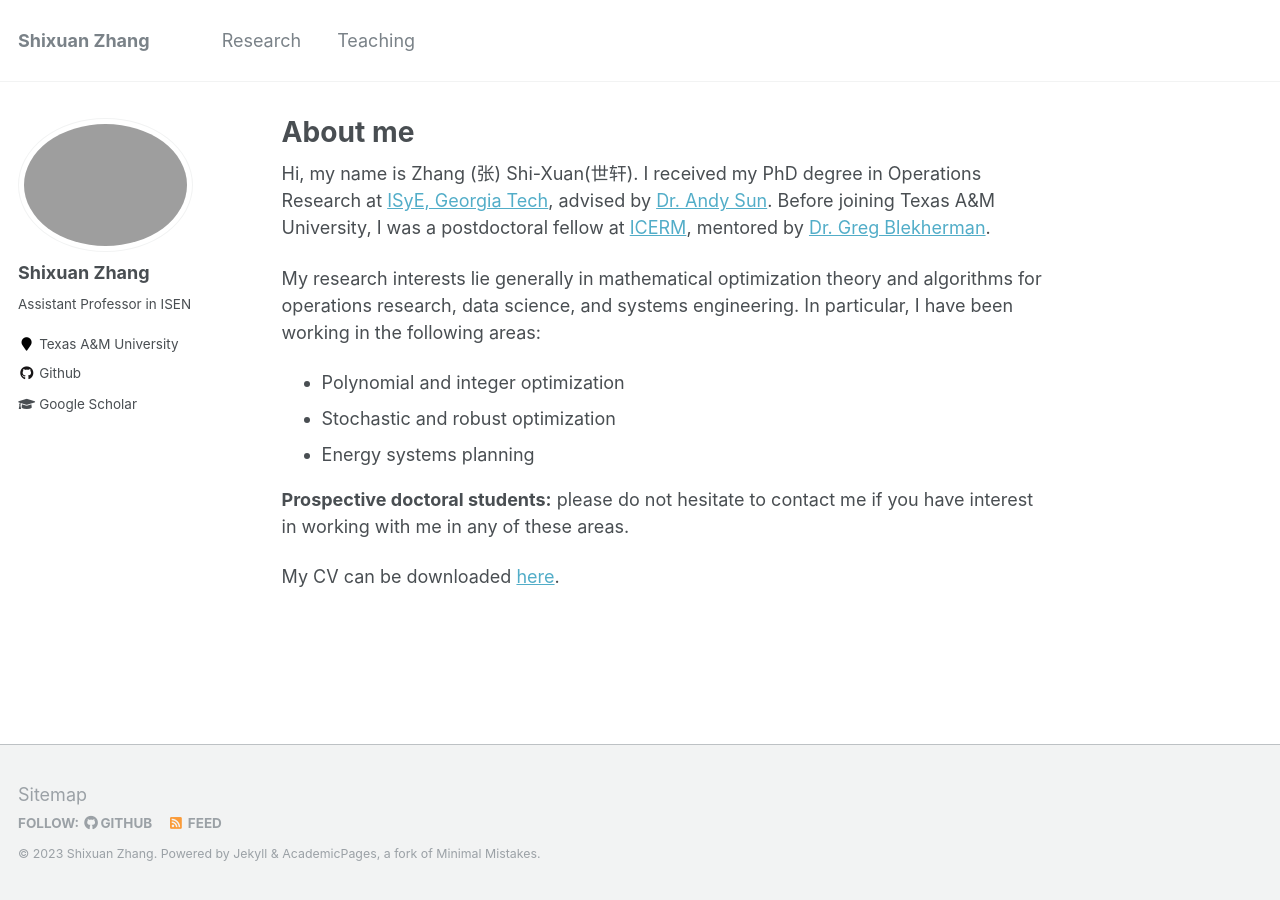
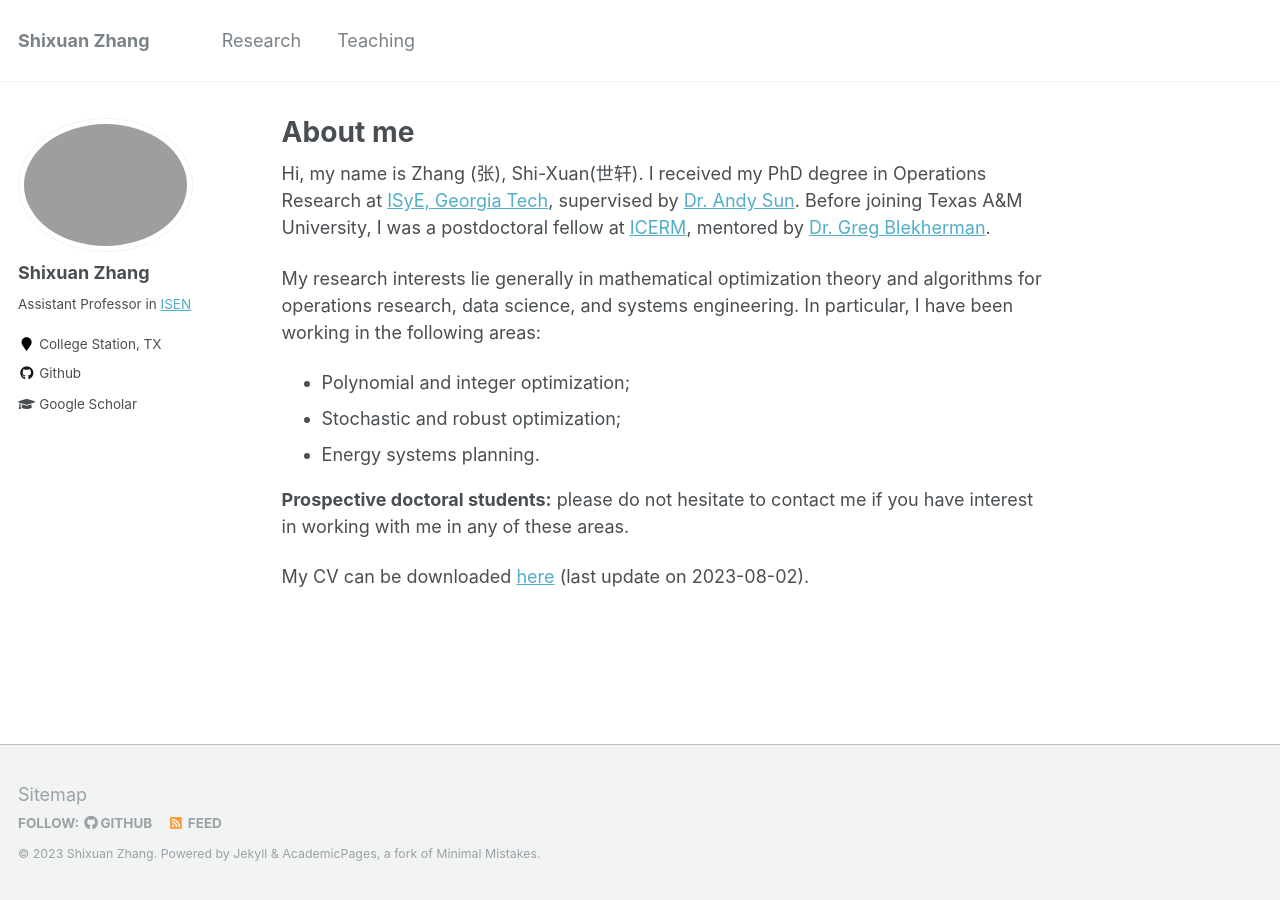
Before and after one commit to shixuan-zhang/shixuan-zhang.github.io, a Jekyll site: the page built from _pages/about.md, in a window 1280 px wide. Built offline with Jekyll 4.4.1, drawn with Linux system fonts in a browser that asks for light colours.

Commit message:
Update CV and talks

```diff
--- a/_config.yml
+++ b/_config.yml
@@ -8,7 +8,7 @@
 # Site Settings
 locale                   : "en-US"
 title                    : "Shixuan Zhang"
-logo                     : "/images/site-logo.png"
+logo                     : # "/images/site-logo.png"
 title_separator          : "-"
 name                     : &name "Shixuan Zhang"
 description              : &description "Researcher in Mathematical Optimization"
@@ -81,11 +81,11 @@ analytics:
 
 # Site Author
 author:
-  name             : "Shixuan Zhang"
+  name             : Shixuan Zhang
   avatar           : "profile.png"
-  bio              : "Assistant Professor in ISEN"
-  location         : # "College Station, TX"
-  employer         : "Texas A&M University"
+  bio              : Assistant Professor in <a href="https://engineering.tamu.edu/industrial" target="_blank">ISEN</a>
+  location         : College Station, TX
+  employer         : # "Texas A&M University"
   pubmed           : # "https://www.ncbi.nlm.nih.gov/pubmed/?term=john+snow"
   googlescholar    : "https://scholar.google.com/citations?user=vB2CuaYAAAAJ&hl=en"
   email            :
--- a/_pages/about.md
+++ b/_pages/about.md
@@ -8,16 +8,16 @@ redirect_from:
   - /about.html
 ---
 
-Hi, my name is Zhang (张) Shi-Xuan(世轩).
-I received my PhD degree in Operations Research at [ISyE, Georgia Tech](https://www.isye.gatech.edu), advised by [Dr. Andy Sun](https://mitmgmtfaculty.mit.edu/sunx/). Before joining Texas A&M University, I was a postdoctoral fellow at [ICERM](https://icerm.brown.edu), mentored by [Dr. Greg Blekherman](https://sites.google.com/site/grrigg/).
+Hi, my name is Zhang (张), Shi-Xuan(世轩).
+I received my PhD degree in Operations Research at [ISyE, Georgia Tech](https://www.isye.gatech.edu), supervised by [Dr. Andy Sun](https://mitmgmtfaculty.mit.edu/sunx/). Before joining Texas A&M University, I was a postdoctoral fellow at [ICERM](https://icerm.brown.edu), mentored by [Dr. Greg Blekherman](https://sites.google.com/site/grrigg/).
 
 My research interests lie generally in mathematical optimization theory and algorithms for operations research, data science, and systems engineering.
 In particular, I have been working in the following areas:
 
-* Polynomial and integer optimization
-* Stochastic and robust optimization
-* Energy systems planning
+* Polynomial and integer optimization;
+* Stochastic and robust optimization;
+* Energy systems planning.
 
 __Prospective doctoral students:__ please do not hesitate to contact me if you have interest in working with me in any of these areas.
 
-My CV can be downloaded [here](files/CV_shixuan.pdf).
+My CV can be downloaded [here](files/CV_shixuan.pdf) (last update on 2023-08-02).
```
Also changed, not shown: _pages/research.md (+2 -0 lines), 1 other file.
